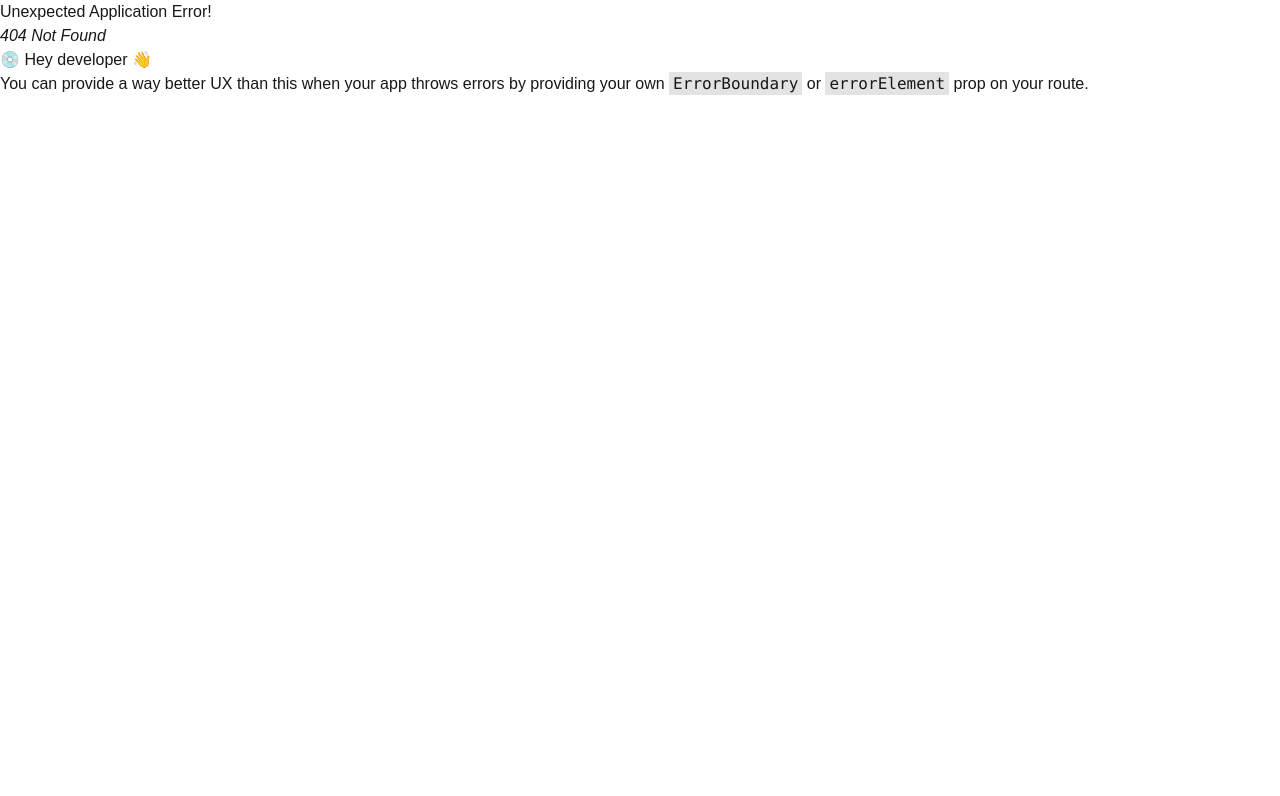
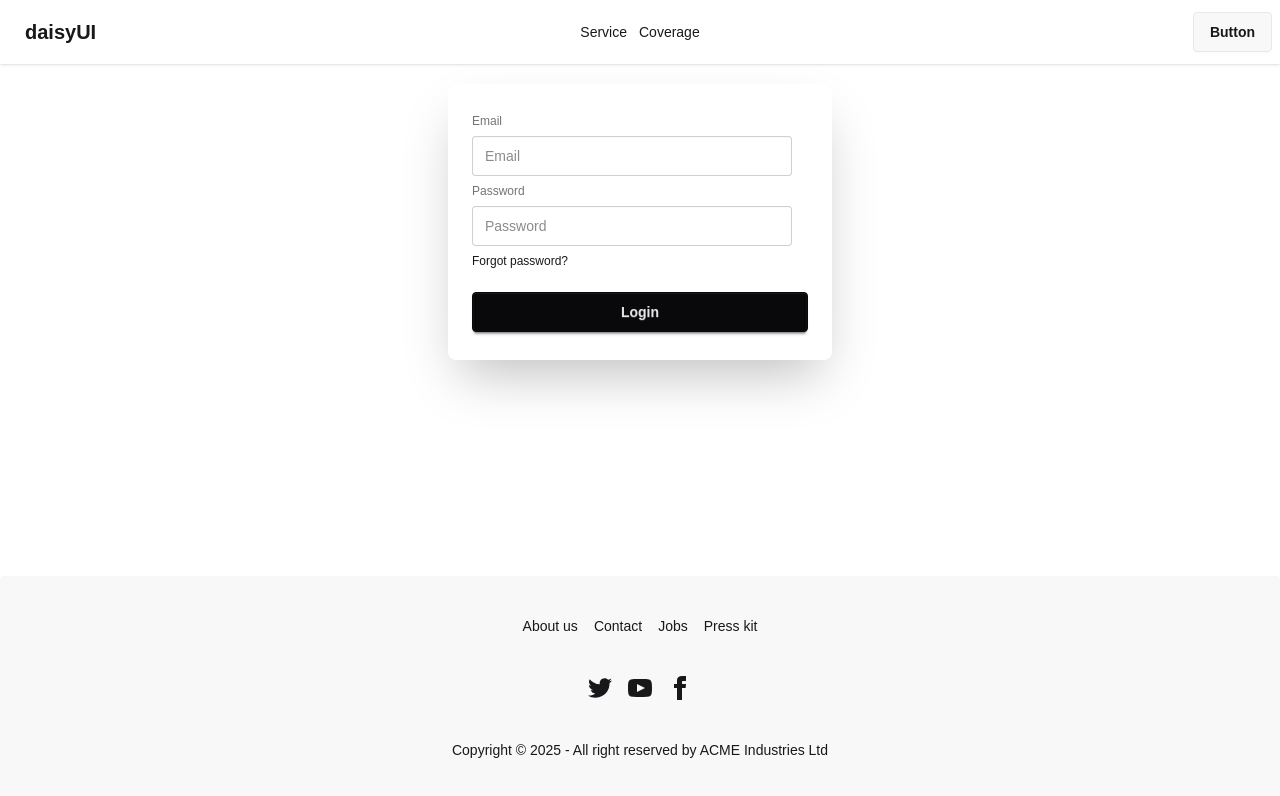
Before and after one commit to fuadhasan199/Final-Project, a React (Vite) app: page /login in a window 1280 px wide. Before the commit this address had no page. Shown: the top 796 px of the page. Built offline with nearby package versions, Linux system fonts and the light colour scheme.

Commit message:
AuthContext AuthProvider Login Register functionaly working

```diff
--- a/package.json
+++ b/package.json
@@ -11,6 +11,7 @@
   },
   "dependencies": {
     "@tailwindcss/vite": "^4.1.17",
+    "firebase": "^12.6.0",
     "leaflet": "^1.9.4",
     "react": "^19.0.0-rc.1",
     "react-dom": "^19.0.0-rc.1",
--- /dev/null
+++ b/src/Auth/AuthContext.jsx
@@ -0,0 +1,3 @@
+import { createContext } from "react";
+
+export const AuthContext=createContext(null)
--- /dev/null
+++ b/src/Auth/AuthProvider.jsx
@@ -0,0 +1,34 @@
+import React from 'react';
+import { AuthContext } from './AuthContext';
+import { createUserWithEmailAndPassword, signInWithEmailAndPassword } from 'firebase/auth';
+import { auth } from '../Firebase/Firebase.config';
+
+const AuthProvider = ({children}) => {
+
+
+
+ const registerUser=(email,password)=>{
+     return  createUserWithEmailAndPassword(auth,email,password)
+ }
+
+
+ const SignInUser=(email,password)=>{
+
+     return signInWithEmailAndPassword(auth,email,password)
+ }
+
+
+ const authInfo={
+    registerUser,
+    SignInUser,
+
+ }
+
+    return (
+       <AuthContext value={authInfo}>
+         {children}
+       </AuthContext>
+    );
+};
+
+export default AuthProvider;
--- /dev/null
+++ b/src/Auth/UseAuth.jsx
@@ -0,0 +1,13 @@
+import React, { useContext } from 'react';
+import { AuthContext } from './AuthContext';
+
+const UseAuth = () => {
+
+    const AuthInfo=useContext(AuthContext)
+
+    return  AuthInfo
+
+
+};
+
+export default UseAuth;
--- /dev/null
+++ b/src/Firebase/Firebase.config.js
@@ -0,0 +1,20 @@
+// Import the functions you need from the SDKs you need
+import { initializeApp } from "firebase/app";
+import { getAuth } from "firebase/auth";
+// TODO: Add SDKs for Firebase products that you want to use
+// https://firebase.google.com/docs/web/setup#available-libraries
+
+// Your web app's Firebase configuration
+const firebaseConfig = {
+  apiKey:import.meta.env.VITE_apiKey,
+  authDomain: import.meta.env.VITE_authDomain,
+  projectId:import.meta.env.VITE_projectId,
+  storageBucket:import.meta.env.VITE_storageBucket,
+  messagingSenderId: import.meta.env.VITE_messagingSenderId,
+  appId: import.meta.env.VITE_appId,
+};
+
+// Initialize Firebase
+const app = initializeApp(firebaseConfig);
+
+export const auth = getAuth(app);
--- a/src/Sign/Login.jsx
+++ b/src/Sign/Login.jsx
@@ -1,10 +1,41 @@
 import React from 'react';
+import { useForm } from 'react-hook-form';
+import UseAuth from '../Auth/UseAuth';
 
 const Login = () => {
+
+ const{register,handleSubmit,formState: { errors }}=useForm()
+ const{  SignInUser}=UseAuth()
+
+ const handleLogin=(data)=>{
+
+   SignInUser(data.email,data.password)
+    .then(result=>console.log(result.user))
+    .catch(error=>console.log(error.message))
+ }
+
+
     return (
-        <div>
+      <div className="card bg-base-100 w-full max-w-sm shrink-0 shadow-2xl mt-5 mx-auto ">
+      <div className="card-body">
+        <form className="fieldset"onSubmit={handleSubmit(handleLogin)}>
+          <label className="label">Email</label>
+          <input type="email" {...register('email',{required:true})} className="input" placeholder="Email" />
+          {
+            errors.email?.type==='required' && <p className='text-red-500'>Email Required</p>
+          }
+          <label className="label">Password</label>
+          <input type="password"{...register('password',{required:true,minLength:6})} className="input" placeholder="Password" />
 
-        </div>
+           {
+            errors.password?.type==='minLength' && <p className='text-red-500'>Password Reguired and must 6 character</p>
+           }
+
+          <div><a className="link link-hover">Forgot password?</a></div>
+          <button className="btn btn-neutral mt-4">Login</button>
+        </form>
+      </div>
+    </div>
     );
 };
 
--- a/src/Sign/Register.jsx
+++ b/src/Sign/Register.jsx
@@ -1,13 +1,24 @@
 import React from 'react';
 import { useForm } from 'react-hook-form';
+import UseAuth from '../Auth/UseAuth';
 
 const Register = () => {
 
  const {register,handleSubmit,formState:{errors}}=useForm()
 
+ const {registerUser}=UseAuth()
+
  const hadleRegister=(data)=>{
 
-console.log(data)
+
+registerUser(data.email,data.password)
+.then(result=>{
+    console.log(result.user)
+})
+
+.catch(error=>{
+    console.log(error.message)
+})
  }
 
     return (
```
Also changed, not shown: src/main.jsx (+9 -1 lines), 2 other files (tests, documents, lock files or other folders).
